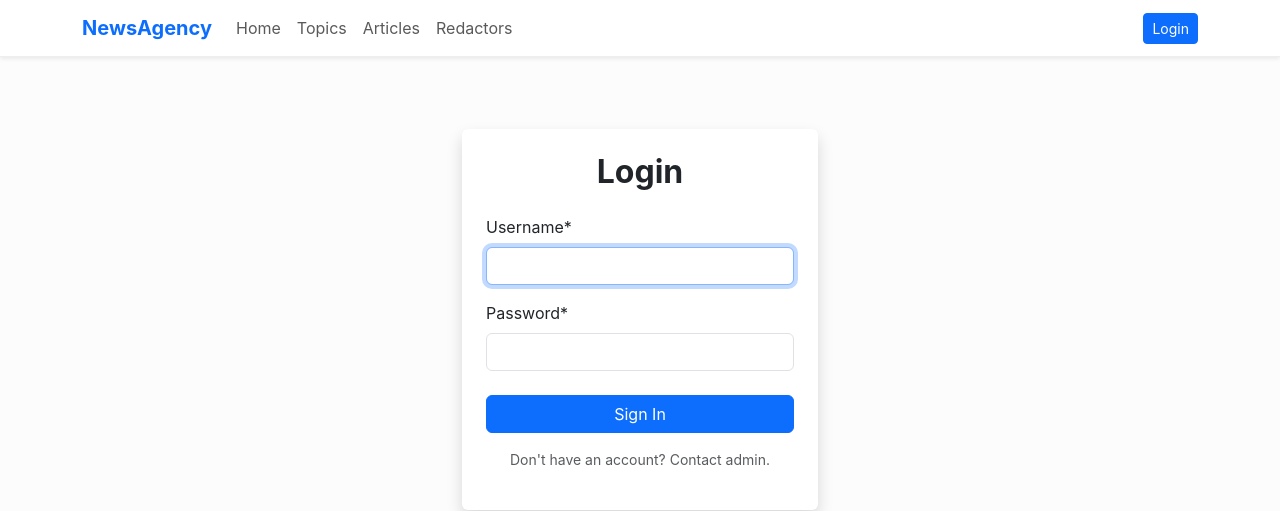
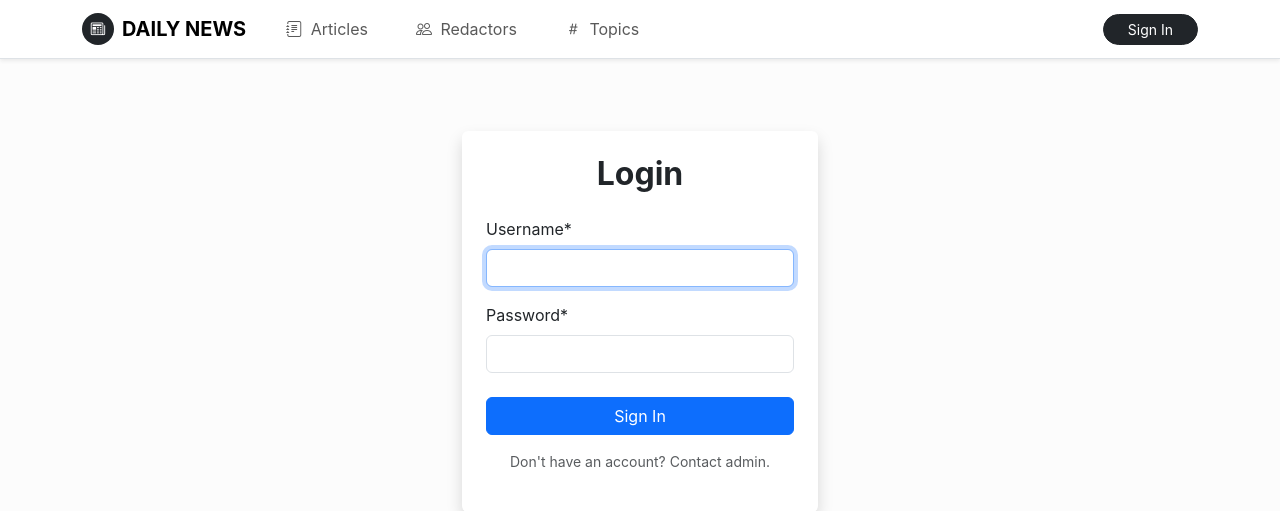
Before and after one commit to vadym-zahrebelnyi/news-agency, a Django app: page /accounts/login/?next=/articles/1/ in a window 1280 px wide. Shown: the top 511 px of the page. Run offline with Django 4.2, Linux system fonts and the light colour scheme; some libraries are stand-ins or nearby versions.

Commit message:
style: rework navbar style

```diff
--- a/templates/includes/navbar.html
+++ b/templates/includes/navbar.html
@@ -1,34 +1,66 @@
-<nav class="navbar navbar-expand-lg navbar-light bg-white sticky-top shadow-sm">
+<nav class="navbar navbar-expand-lg navbar-light bg-white border-bottom sticky-top shadow-sm">
   <div class="container">
-    <a class="navbar-brand fw-bold text-primary" href="{% url 'newspaper:index' %}">NewsAgency</a>
-    <button class="navbar-toggler" type="button" data-bs-toggle="collapse" data-bs-target="#navbarNav">
+    <a class="navbar-brand fw-bold d-flex align-items-center" href="{% url 'newspaper:index' %}">
+      <span class="bg-dark text-white rounded-circle d-flex align-items-center justify-content-center me-2" style="width: 32px; height: 32px;">
+        <i class="bi bi-newspaper" style="font-size: 0.9rem;"></i>
+      </span>
+      DAILY NEWS
+    </a>
+
+    <button class="navbar-toggler border-0" type="button" data-bs-toggle="collapse" data-bs-target="#navbarNav">
       <span class="navbar-toggler-icon"></span>
     </button>
+
     <div class="collapse navbar-collapse" id="navbarNav">
       <ul class="navbar-nav me-auto">
-        <li class="nav-item">
-          <a class="nav-link {% if request.resolver_match.url_name == 'index' %}active{% endif %}"
-             href="{% url 'newspaper:index' %}">Home</a>
+        <li class="nav-item mx-lg-2">
+          <a class="nav-link px-3 rounded-pill {% if 'article' in request.path %}bg-primary-subtle text-primary fw-bold active{% endif %}"
+             href="{% url 'newspaper:article-list' %}">
+            <i class="bi bi-journal-text me-1"></i> Articles
+          </a>
         </li>
-        <li class="nav-item">
-          <a class="nav-link" href="{% url 'newspaper:topic-list' %}">Topics</a>
+
+        <li class="nav-item mx-lg-2">
+          <a class="nav-link px-3 rounded-pill {% if 'redactor' in request.path %}bg-success-subtle text-success fw-bold active{% endif %}"
+             href="{% url 'newspaper:redactor-list' %}">
+            <i class="bi bi-people me-1"></i> Redactors
+          </a>
         </li>
-        <li class="nav-item">
-          <a class="nav-link" href="{% url 'newspaper:article-list' %}">Articles</a>
-        </li>
-        <li class="nav-item">
-          <a class="nav-link" href="{% url 'newspaper:redactor-list' %}">Redactors</a>
+
+        <li class="nav-item mx-lg-2">
+          <a class="nav-link px-3 rounded-pill {% if 'topic' in request.path %}bg-warning-subtle text-warning-emphasis fw-bold active{% endif %}"
+             href="{% url 'newspaper:topic-list' %}">
+            <i class="bi bi-hash me-1"></i> Topics
+          </a>
         </li>
       </ul>
-      <div class="navbar-nav">
+
+      <div class="d-flex align-items-center">
         {% if user.is_authenticated %}
-          <span class="navbar-text me-3">User: <a href="{{ user.get_absolute_url }}"><strong>{{ user.username }}</strong></a></span>
-          <form action="{% url 'logout'%}?next={{request.path}}" method="post" class="d-inline">
-            {% csrf_token %}
-            <button type="submit" class="btn btn-outline-danger btn-sm">Logout</button>
-          </form>
+          <div class="dropdown">
+            <a class="btn btn-light rounded-pill px-3 d-flex align-items-center dropdown-toggle" href="#" role="button" data-bs-toggle="dropdown">
+              <i class="bi bi-person-circle me-2 text-muted"></i>
+              <span class="small fw-semibold">{{ user.username }}</span>
+            </a>
+            <ul class="dropdown-menu dropdown-menu-end shadow border-0 mt-2">
+              <li>
+                <a class="dropdown-item py-2" href="{% url 'newspaper:redactor-detail' pk=user.id %}">
+                  <i class="bi bi-person me-2"></i> My Profile
+                </a>
+              </li>
+              <li><hr class="dropdown-divider"></li>
+              <li>
+                <form action="{% url 'logout' %}" method="post" class="px-3 py-1">
+                  {% csrf_token %}
+                  <button type="submit" class="btn btn-sm btn-outline-danger w-100 rounded-pill">
+                    <i class="bi bi-box-arrow-right me-1"></i> Logout
+                  </button>
+                </form>
+              </li>
+            </ul>
+          </div>
         {% else %}
-          <a class="btn btn-primary btn-sm" href="{% url 'login'%}?next={{request.path}}">Login</a>
+          <a href="{% url 'login' %}" class="btn btn-dark rounded-pill px-4 btn-sm">Sign In</a>
         {% endif %}
       </div>
     </div>
```
